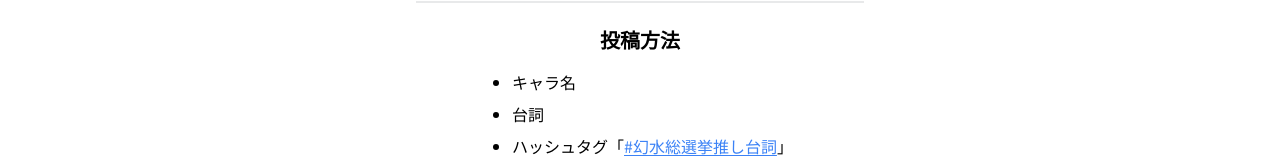
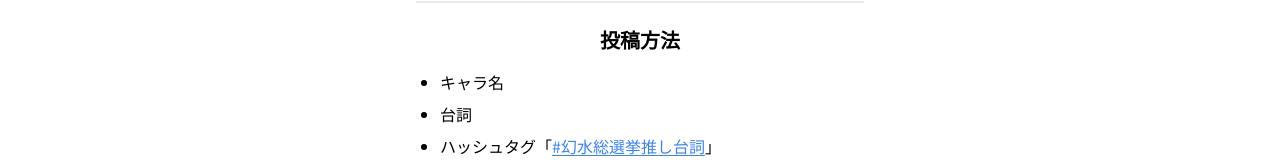
Before and after one commit to true-runes/suikoden-election-2022-frontend, a Next.js app: page /events-in-event/oshi-serif in a window 1280 px wide. Shown: the part 786-952 px from the top of the page. Built offline with nearby package versions, Linux system fonts and the light colour scheme; no server answers; a web font is replaced by a local one.

Commit message:
feat: 🎸 list-none の padding-left を調整した

```diff
--- a/pages/events-in-event/oshi-serif.tsx
+++ b/pages/events-in-event/oshi-serif.tsx
@@ -88,7 +88,7 @@ const OshiSerif: NextPage = () => {
               <h3 className="text-xl font-bold pb-4">投稿方法</h3>
               <div className="text-base text-left pb-4">
                 <div className="pb-2">
-                  <ul className="list-disc pl-24 pr-2">
+                  <ul className="list-disc pl-6 pr-2">
                     <li className="pb-2">キャラ名</li>
                     <li className="pb-2">台詞</li>
                     <li className="pb-2">
```
